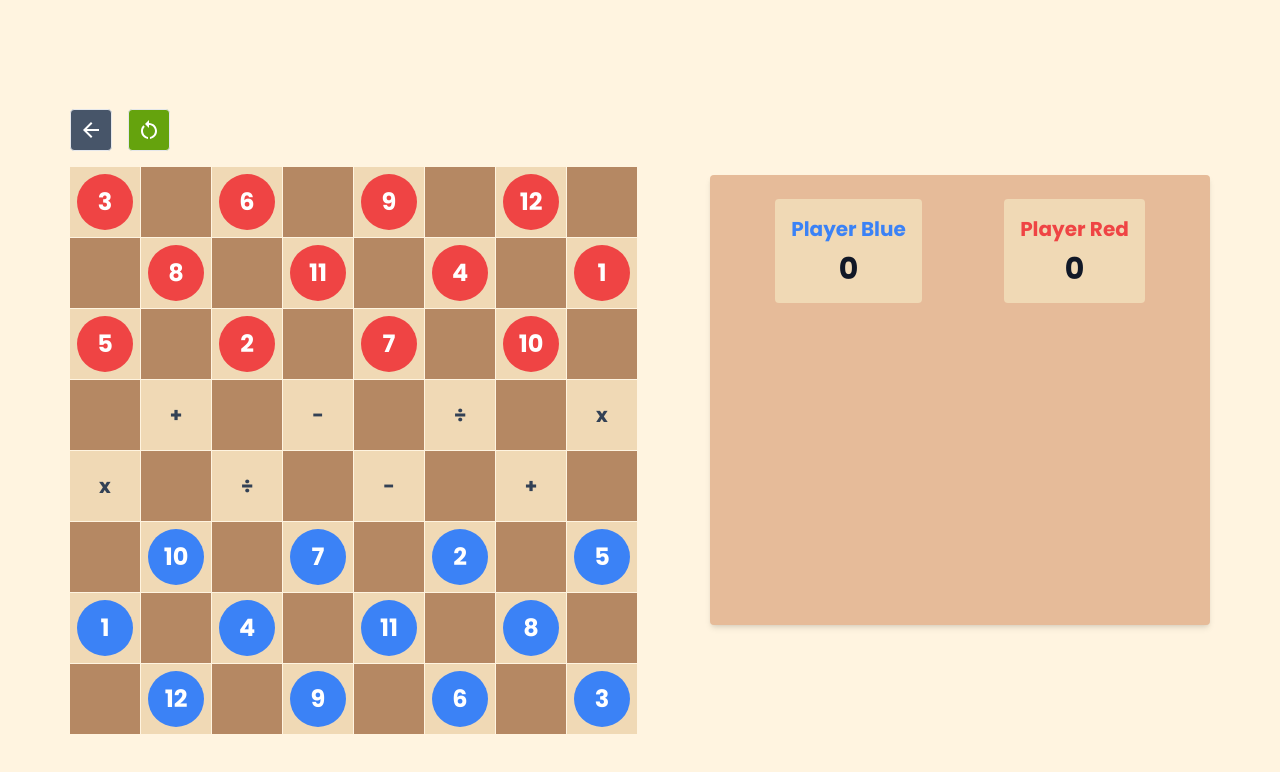
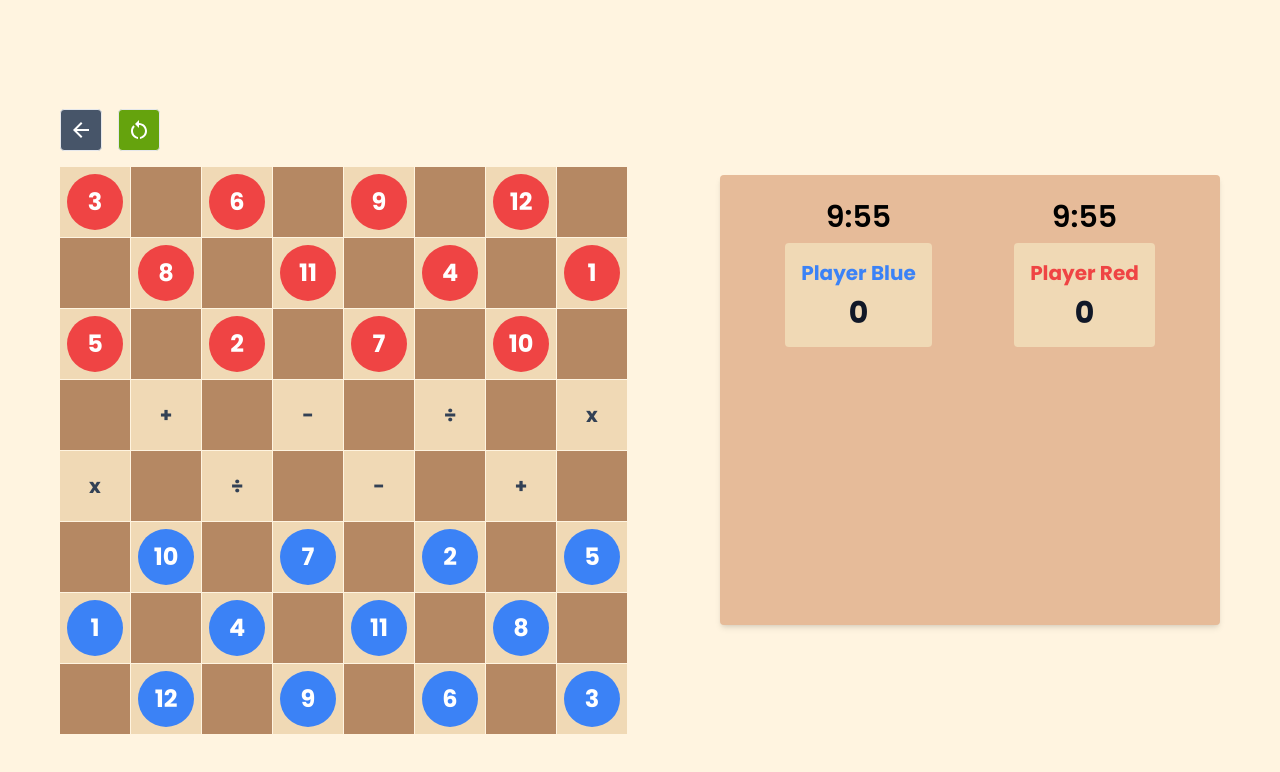
Before and after one commit to Keeeyaan/damath, a React (Vite) app: page /play in a window 1280 px wide. Shown: the top 772 px of the page. Built offline with nearby package versions, Linux system fonts and the light colour scheme.

Commit message:
added score system and timer

```diff
--- a/src/components/Board.jsx
+++ b/src/components/Board.jsx
@@ -1,11 +1,17 @@
 import React, { useState, useEffect } from "react";
-import { Link } from "react-router-dom";
 
 import Square from "./Square";
 import Piece from "./Piece";
 import CaptureModal from "./UI/CaptureModal";
 
-const Board = ({ rows, cols }) => {
+const Board = ({
+  rows,
+  cols,
+  onAddPlayerRedScore,
+  onAddPlayerBlueScore,
+  minusRedCountdown,
+  minusBlueCountdown,
+}) => {
   const [pieces, setPieces] = useState(
     Array(rows)
       .fill(null)
@@ -281,6 +287,34 @@ const Board = ({ rows, cols }) => {
     setCapturedModalToggle(false);
   };
 
+  const answerSubmitHandler = (answer) => {
+    const playerAnswer = parseInt(answer.current.value);
+    const correctAnswer =
+      captureValue.operator === "x"
+        ? parseInt(captureValue.capturer) * parseInt(captureValue.captured)
+        : captureValue.operator === "÷"
+        ? parseInt(captureValue.capturer) / parseInt(captureValue.captured)
+        : captureValue.operator === "-"
+        ? parseInt(captureValue.capturer) - parseInt(captureValue.captured)
+        : captureValue.operator === "+"
+        ? parseInt(captureValue.capturer) + parseInt(captureValue.captured)
+        : "";
+
+    console.log(playerAnswer, correctAnswer);
+    if (currentPlayerIsBlack && playerAnswer === correctAnswer) {
+      onAddPlayerBlueScore();
+    } else if (!currentPlayerIsBlack && playerAnswer === correctAnswer) {
+      onAddPlayerRedScore();
+    } else if (currentPlayerIsBlack && playerAnswer !== correctAnswer) {
+      minusBlueCountdown();
+    } else if (!currentPlayerIsBlack && playerAnswer !== correctAnswer) {
+      minusRedCountdown();
+    }
+
+    setCaptureValue({});
+    setCapturedModalToggle(false);
+  };
+
   useEffect(() => {
     initialPieces();
   }, []);
@@ -290,7 +324,7 @@ const Board = ({ rows, cols }) => {
       <div>
         {capturedModalToggle && (
           <CaptureModal
-            setCapturedModalToggle={setCapturedModalToggle}
+            onSubmit={answerSubmitHandler}
             onComplete={timerCompleteHandler}
             captureValue={captureValue}
           />
--- a/src/components/Game.jsx
+++ b/src/components/Game.jsx
@@ -1,3 +1,4 @@
+import React, { useState, useRef } from "react";
 import { Link } from "react-router-dom";
 
 import RestartAlt from "@mui/icons-material/RestartAlt";
@@ -7,8 +8,28 @@ import Board from "./Board";
 import ScoreBoard from "./ScoreBoard";
 
 const Game = () => {
+  const [playerBlueScore, setPlayerBlueScore] = useState(0);
+  const [playerRedScore, setPlayerRedScore] = useState(0);
+  const [redTimeLeft, setRedTimeLeft] = useState(600);
+  const [blueTimeLeft, setBlueTimeLeft] = useState(600);
+
+  const minusRedCountdown = () => {
+    setRedTimeLeft((prevTimeLeft) => Math.max(prevTimeLeft - 30, 0));
+  };
+  const minusBlueCountdown = () => {
+    setBlueTimeLeft((prevTimeLeft) => Math.max(prevTimeLeft - 30, 0));
+  };
+
+  const addPlayerBlueScoreHandler = () => {
+    setPlayerBlueScore(playerBlueScore + 1);
+  };
+  const addPlayerRedScoreHandler = () => {
+    setPlayerRedScore(playerRedScore + 1);
+  };
+
   return (
-    <div className="grid grid-flow-col grid-cols-2 place-items-center h-screen">
+    <div className="grid place-items-center h-screen">
+      <div className="flex items-center justify-evenly gap-40">
         <div className="mb-6 flex flex-col gap-4">
           <div className="flex gap-4">
             <Link to="/">
@@ -20,9 +41,24 @@ const Game = () => {
               <RestartAlt onClick={() => window.location.reload(false)} />
             </button>
           </div>
-        <Board rows={8} cols={8} />
+          <Board
+            rows={8}
+            cols={8}
+            onAddPlayerRedScore={addPlayerRedScoreHandler}
+            onAddPlayerBlueScore={addPlayerBlueScoreHandler}
+            minusRedCountdown={minusRedCountdown}
+            minusBlueCountdown={minusBlueCountdown}
+          />
         </div>
-      <ScoreBoard />
+        <ScoreBoard
+          redTimeLeft={redTimeLeft}
+          blueTimeLeft={blueTimeLeft}
+          setRedTimeLeft={setRedTimeLeft}
+          setBlueTimeLeft={setBlueTimeLeft}
+          playerBlueScore={playerBlueScore}
+          playerRedScore={playerRedScore}
+        />
+      </div>
     </div>
   );
 };
--- a/src/components/ScoreBoard.jsx
+++ b/src/components/ScoreBoard.jsx
@@ -1,18 +1,47 @@
 import React from "react";
 
-const ScoreBoard = ({}) => {
+import Timer from "../hooks/Timer";
+
+const ScoreBoard = ({
+  playerBlueScore,
+  playerRedScore,
+  redTimeLeft,
+  setRedTimeLeft,
+  blueTimeLeft,
+  setBlueTimeLeft,
+}) => {
   return (
     <div className="h-[450px] w-[500px] bg-[#e6bb99] shadow-md rounded p-6 ">
       <div className="flex justify-around">
-        <div className="bg-[#f0d9b5] p-4 rounded text-center">
-          <h1 className=" font-bold text-blue-500 mb-2 text-xl ">
-            Player Blue
-          </h1>
-          <span className=" font-bold text-3xl text-gray-900">0</span>
+        <div>
+          <Timer
+            timeLeft={blueTimeLeft}
+            setTimeLeft={setBlueTimeLeft}
+            runOnStart
+          />
+          <div className="bg-[#f0d9b5] p-4 rounded text-center">
+            <h1 className=" font-bold text-blue-500 mb-2 text-xl ">
+              Player Blue
+            </h1>
+            <span className=" font-bold text-3xl text-gray-900">
+              {playerBlueScore}
+            </span>
+          </div>
         </div>
-        <div className="bg-[#f0d9b5] p-4 rounded text-center">
-          <h1 className=" font-bold text-red-500 mb-2 text-xl ">Player Red</h1>
-          <span className=" font-bold text-3xl text-gray-900">0</span>
+        <div>
+          <Timer
+            timeLeft={redTimeLeft}
+            setTimeLeft={setRedTimeLeft}
+            runOnStart
+          />
+          <div className="bg-[#f0d9b5] p-4 rounded text-center">
+            <h1 className=" font-bold text-red-500 mb-2 text-xl ">
+              Player Red
+            </h1>
+            <span className=" font-bold text-3xl text-gray-900">
+              {playerRedScore}
+            </span>
+          </div>
         </div>
       </div>
     </div>
--- a/src/components/UI/CaptureModal.jsx
+++ b/src/components/UI/CaptureModal.jsx
@@ -1,7 +1,15 @@
+import React, { useRef } from "react";
+
 import Modal from "./Modal";
 import Countdown from "react-countdown";
 
-const CaptureModal = ({ setCapturedModalToggle, onComplete, captureValue }) => {
+const CaptureModal = ({ onSubmit, onComplete, captureValue }) => {
+  const answerRef = useRef();
+
+  const submitHandler = () => {
+    onSubmit(answerRef);
+  };
+
   return (
     <Modal>
       <div className="mb-4 p-5 bg-white rounded">
@@ -14,16 +22,18 @@ const CaptureModal = ({ setCapturedModalToggle, onComplete, captureValue }) => {
             {`${captureValue.capturer} ${captureValue.operator} ${captureValue.captured}`}
           </label>
           <input
+            ref={answerRef}
             className="shadow appearance-none border rounded w-full py-2 px-3 text-gray-700 leading-tight focus:outline-none focus:shadow-outline"
             id="useranswer"
             type="text"
             placeholder="Input answer"
+            autoComplete="off"
           />
         </div>
         <div className=" flex justify-center">
           <button
             className="bg-blue-500 hover:bg-blue-700 text-white font-bold py-2 px-4 rounded transition ease-in-out mt-5 text-center"
-            onClick={() => setCapturedModalToggle(false)}
+            onClick={submitHandler}
           >
             Submit
           </button>
```
Lines whose indentation alone changed are shown as unchanged.
